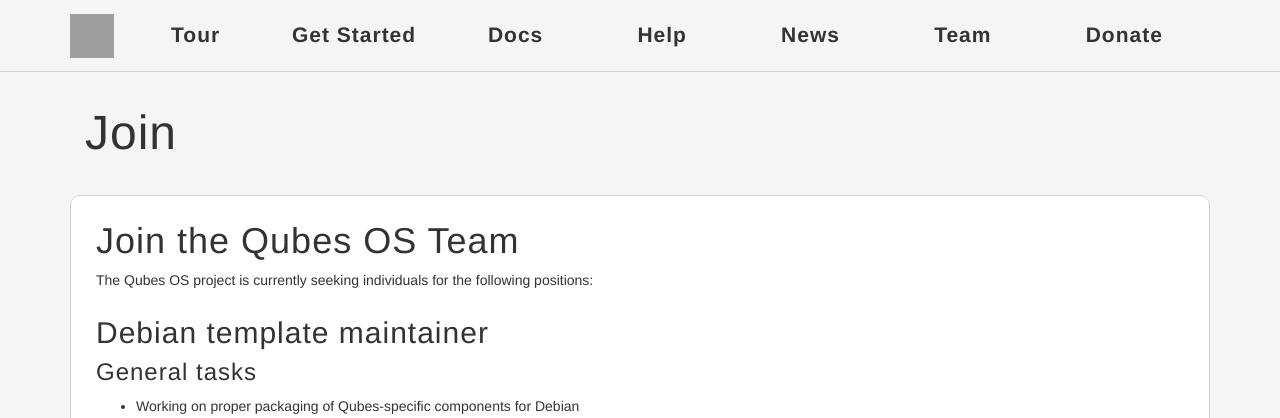
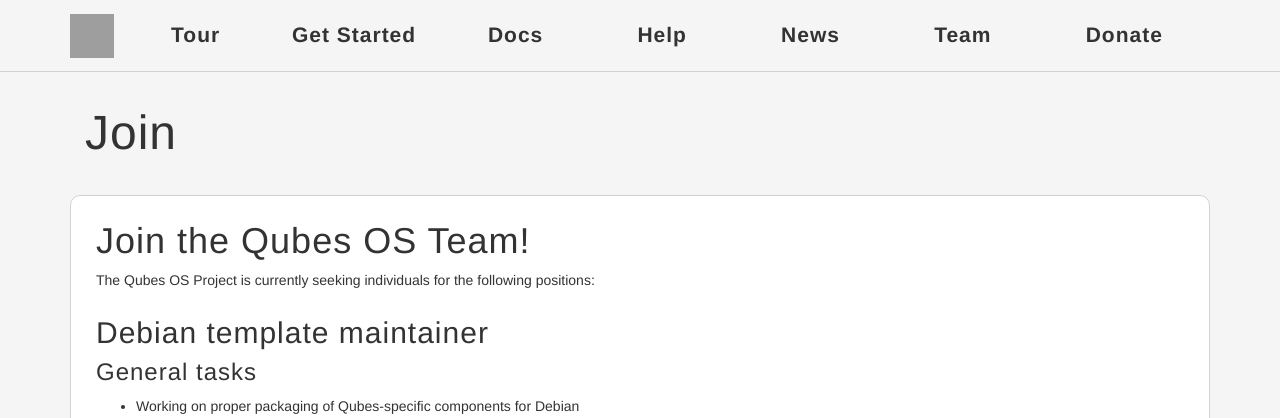
Before and after one commit to QubesOS/qubesos.github.io, a Jekyll site: the page built from pages/join.md, in a window 1280 px wide and 900 px high. Shown: the top 418 px of the window. Built offline with Jekyll 4.4.1, drawn with Linux system fonts in a browser that asks for light colours; some web fonts are replaced; grey boxes are pictures that could not be loaded.

Commit message:
Minor punctuation and capitalization

```diff
--- a/pages/join.md
+++ b/pages/join.md
@@ -4,10 +4,10 @@ title: Join
 permalink: /join/
 ---
 
-Join the Qubes OS Team
-======================
+Join the Qubes OS Team!
+=======================
 
-The Qubes OS project is currently seeking individuals for the following
+The Qubes OS Project is currently seeking individuals for the following
 positions:
 
 Debian template maintainer
```
